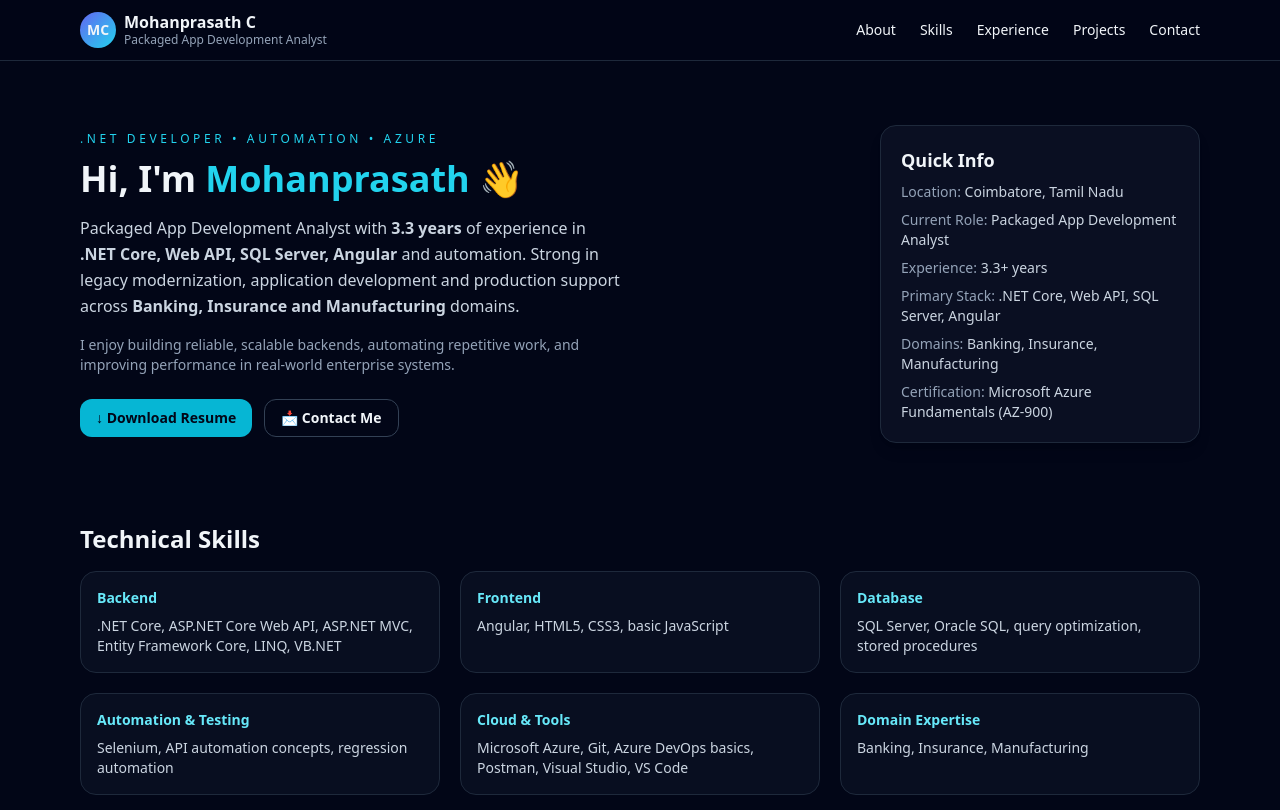
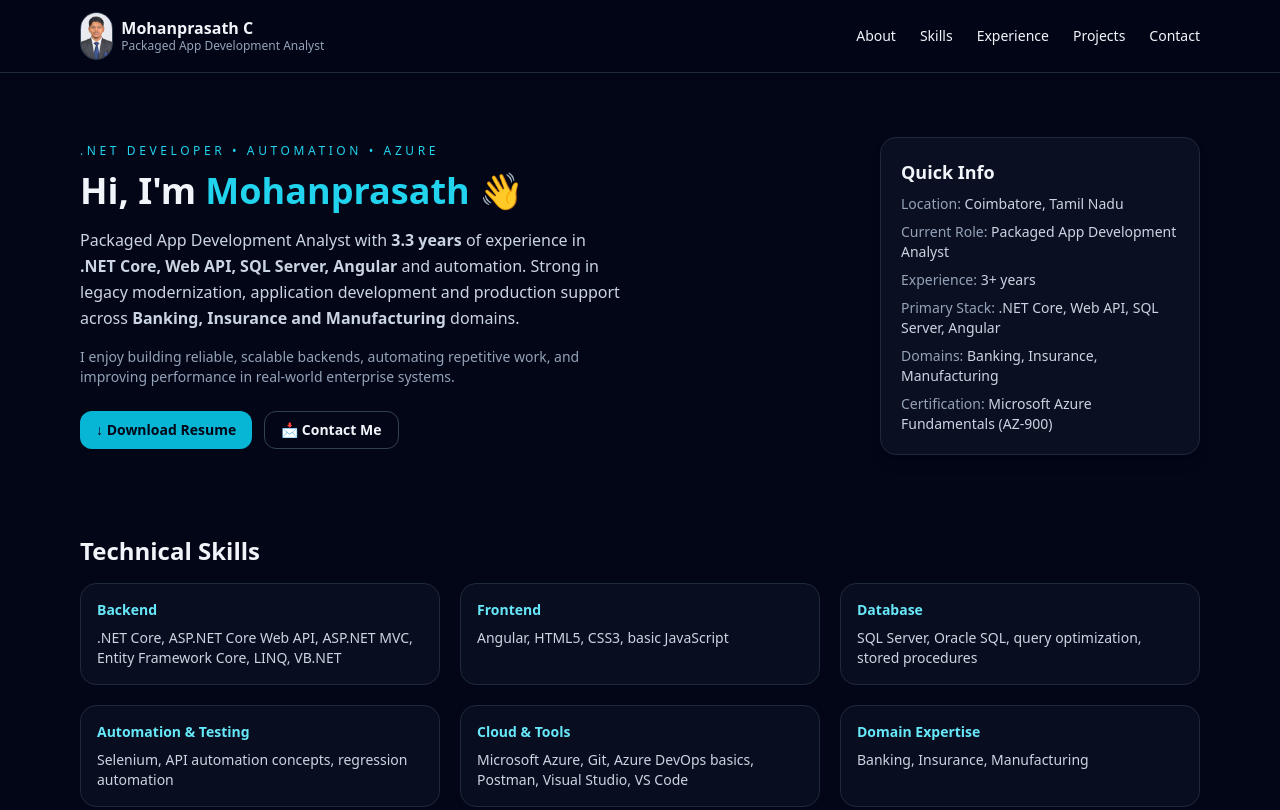
Before and after one commit to mohanprasath-c/mohan, a plain HTML site: page index.htm in a window 1280 px wide. Shown: the top 810 px of the page. Drawn offline with nearby package versions, Linux system fonts and the light colour scheme.

Commit message:
Profile Update

```diff
--- a/index.htm
+++ b/index.htm
@@ -6,7 +6,7 @@
   <meta name="viewport" content="width=device-width, initial-scale=1" />
   <meta
     name="description"
-    content="Portfolio of Mohanprasath C, Packaged App Development Analyst with 3.3 years of experience in .NET Core, Web API, SQL Server, Angular and Automation."
+    content="Portfolio of Mohanprasath C, Packaged App Development Analyst with experience in .NET Core, Web API, SQL Server, Angular and Automation."
   />
   <!-- Tailwind CSS CDN -->
   <script src="https://cdn.tailwindcss.com"></script>
@@ -22,9 +22,12 @@
   <header class="sticky top-0 z-20 bg-slate-950/90 backdrop-blur border-b border-slate-800">
     <div class="max-w-6xl mx-auto px-4 py-3 flex items-center justify-between">
       <div class="flex items-center gap-2">
-        <div class="h-9 w-9 rounded-full bg-gradient-to-br from-indigo-500 to-cyan-400 flex items-center justify-center text-sm font-bold">
-          MC
-        </div>
+        <!-- Profile picture instead of 'MC' -->
+        <img
+          src="profile.jpg"
+          alt="Mohanprasath profile photo"
+          class="h-12 w-15 rounded-full object-cover border border-slate-700"
+        />
         <div class="flex flex-col leading-tight">
           <span class="font-semibold">Mohanprasath C</span>
           <span class="text-xs text-slate-400">Packaged App Development Analyst</span>
@@ -74,8 +77,9 @@
           Hi, I'm <span class="text-cyan-400">Mohanprasath</span> 👋
         </h1>
         <p class="text-slate-300 leading-relaxed mb-4">
-          Packaged App Development Analyst with <span class="font-semibold">3.3 years</span> of
-          experience in <span class="font-semibold">.NET Core, Web API, SQL Server, Angular</span>
+          Packaged App Development Analyst with
+          <span id="experienceYears" class="font-semibold"></span>
+          of experience in <span class="font-semibold">.NET Core, Web API, SQL Server, Angular</span>
           and automation. Strong in legacy modernization, application development and production
           support across <span class="font-semibold">Banking, Insurance and Manufacturing</span> domains.
         </p>
@@ -108,7 +112,10 @@
           <div class="space-y-2 text-sm text-slate-300">
             <p><span class="text-slate-400">Location:</span> Coimbatore, Tamil Nadu</p>
             <p><span class="text-slate-400">Current Role:</span> Packaged App Development Analyst</p>
-            <p><span class="text-slate-400">Experience:</span> 3.3+ years</p>
+            <p>
+              <span class="text-slate-400">Experience:</span>
+              <span id="experienceYearsShort"></span>
+            </p>
             <p><span class="text-slate-400">Primary Stack:</span> .NET Core, Web API, SQL Server, Angular</p>
             <p><span class="text-slate-400">Domains:</span> Banking, Insurance, Manufacturing</p>
             <p><span class="text-slate-400">Certification:</span> Microsoft Azure Fundamentals (AZ-900)</p>
@@ -340,21 +347,45 @@
   <!-- Footer -->
   <footer class="border-t border-slate-800 py-4 mt-10">
     <div class="max-w-6xl mx-auto px-4 text-xs text-slate-500 flex flex-wrap justify-between gap-2">
-      <span>© <span id="year"></span> Mohan All rights reserved.</span>
+      <span>© <span id="year"></span> Mohan. All rights reserved.</span>
       <span>Built by ❤️ Mohan</span>
     </div>
   </footer>
 
-  <!-- Small JS for menu + year -->
+  <!-- Small JS for menu + year + dynamic experience -->
   <script>
+    // Footer year
     document.getElementById("year").textContent = new Date().getFullYear();
 
+    // Mobile menu toggle
     const menuBtn = document.getElementById("menuBtn");
     const mobileMenu = document.getElementById("mobileMenu");
 
     menuBtn?.addEventListener("click", () => {
       mobileMenu.classList.toggle("hidden");
     });
+
+    // 🔢 Dynamic experience calculation
+    // Set your professional experience start date here (first job start)
+    const experienceStart = new Date("2022-08-01"); // August 1, 2022
+
+    const now = new Date();
+    const diffMs = now - experienceStart;
+    const years = diffMs / (1000 * 60 * 60 * 24 * 365.25); // ms -> years
+
+    const yearsOneDecimal = years.toFixed(1);   // e.g. "3.3"
+    const yearsRounded = Math.floor(years);     // e.g. "3"
+
+    const expMain = document.getElementById("experienceYears");
+    const expShort = document.getElementById("experienceYearsShort");
+
+    if (expMain) {
+      expMain.textContent = yearsOneDecimal + " years";
+    }
+
+    if (expShort) {
+      expShort.textContent = yearsRounded + "+ years";
+    }
   </script>
 </body>
 </html>
```
Also changed, not shown: profile.jpg (added).
